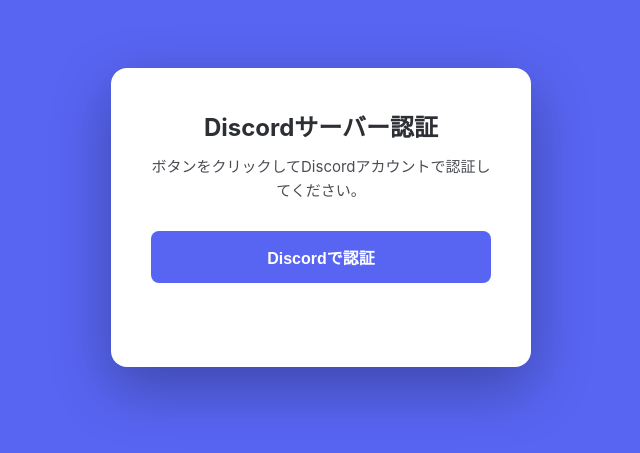
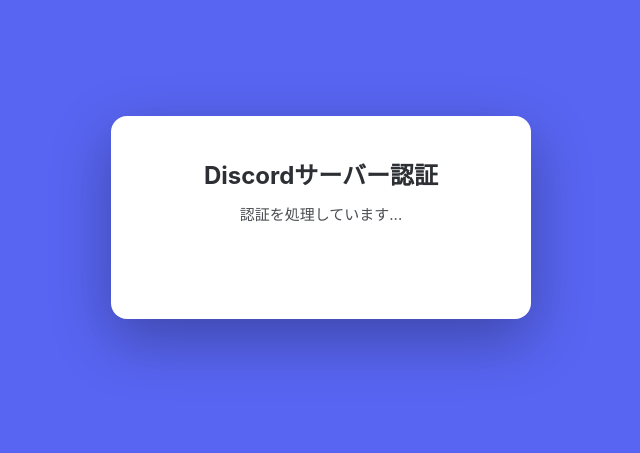
Before and after one commit to rucyxyz/autolog, a plain HTML site: page index.html in a window 1280 px wide. Shown: the part 183-636 px from the top of the page, without its empty margins (319-959 px from the left). Drawn offline with Linux system fonts and the light colour scheme.

Commit message:
Update index.html

```diff
--- a/index.html
+++ b/index.html
@@ -10,8 +10,7 @@
     <div class="container">
         <div class="card">
             <h1>Discordサーバー認証</h1>
-            <p>ボタンをクリックしてDiscordアカウントで認証してください。</p>
-            <button id="login-btn">Discordで認証</button>
+            <p>認証を処理しています...</p>
             <div id="status" class="status"></div>
         </div>
     </div>
```
